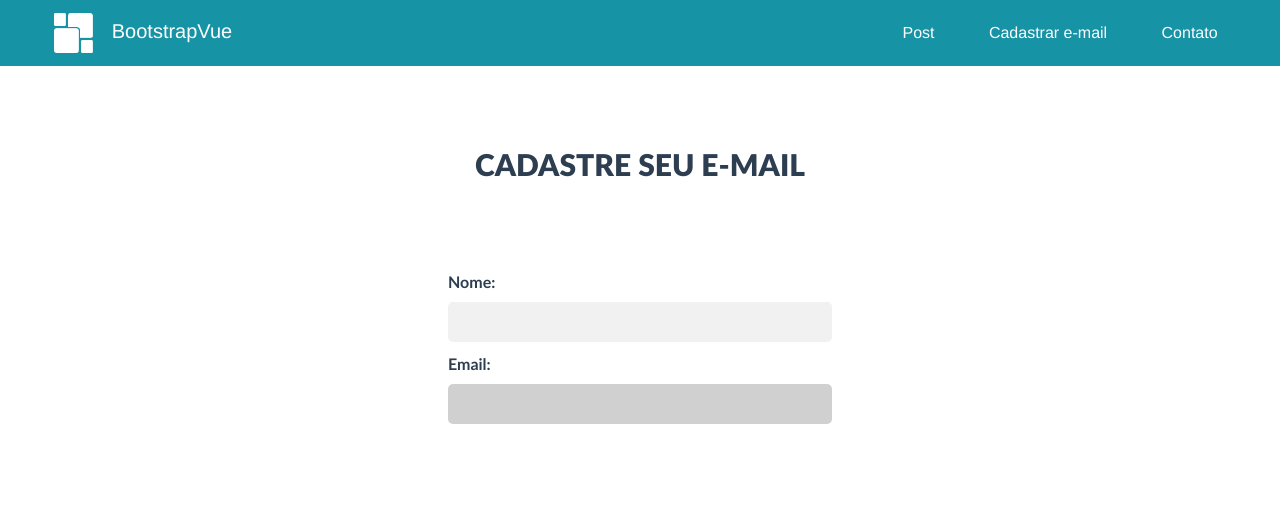
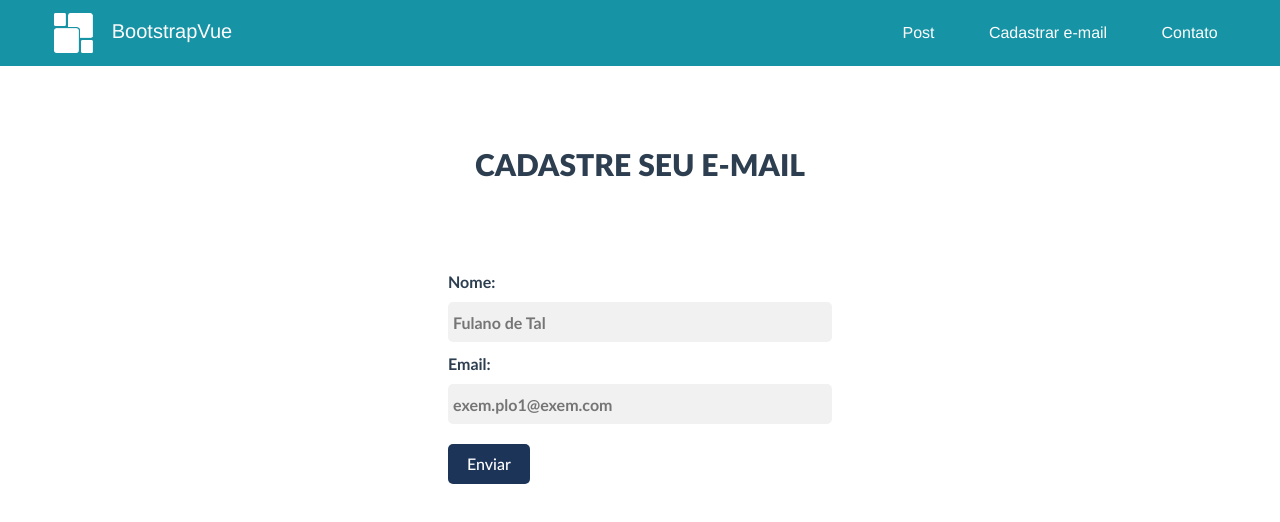
Before and after one commit to caiogottmann/Trabalho-ENG-Software, a Vue app in the folder Blogcomb/frontend/: page /cadastrarEmail in a window 1280 px wide. Shown: the top 522 px of the page. Built offline with nearby package versions, Linux system fonts and the light colour scheme.

Commit message:
ajustes finais dessas partes

```diff
--- a/Blogcomb/frontend/src/components/questao.vue
+++ b/Blogcomb/frontend/src/components/questao.vue
@@ -9,7 +9,7 @@ alteravel: Boolean, true;
 <template>
   <div id="que">
     <label id="tit" :for="nomeInput" >{{titulo}}</label >
-    <input autocomplete="off" :name="nomeInput" :placeholder="inputPlaceHolder" :type="tipo" :disabled="inalteravel" />
+    <input :pattern="expRegular" :required="requerido" autocomplete="off" :name="nomeInput" :placeholder="inputPlaceHolder" :type="tipo" :disabled="inalteravel" />
   </div>
 </template>
 
@@ -36,8 +36,16 @@ export default {
     inalteravel:{
       type: Boolean,
       default: false
+    },
+    expRegular:{
+      type: String,
+      default: "*"
+    },
+    requerido:{
+      type: Boolean,
+      default: false
     }
-  }
+  },
 }
 </script>
 
--- a/Blogcomb/frontend/src/views/cadastrarEmail.vue
+++ b/Blogcomb/frontend/src/views/cadastrarEmail.vue
@@ -5,8 +5,11 @@
       <div id="formulario">
         <h1 id="titulo">CADASTRE SEU E-MAIL</h1>
         <form id="forms">
-          <questao titulo="Nome:" nomeInput="nome" />
-          <questao class="espaco" titulo="Email:" nomeInput="nome" :inalteravel="true"/>
+          <questao titulo="Nome:" nomeInput="nome" expRegular="[A-Za-z]([A-Za-z]|[\b])*" inputPlaceHolder="Fulano de Tal" :requerido="true"/>
+          <questao class="espaco" titulo="Email:" nomeInput="nome" expRegular="[\w|.]*@[\w|.]*(.[a-zA-Z]*)+" :requerido="true" inputPlaceHolder="exem.plo1@exem.com"/>
+          <div id="envoltaBut">
+            <input type="submit" id="botao" value="Enviar"/>
+          </div>
         </form>
       </div>
     </div>
@@ -20,7 +23,7 @@ export default {
   components:{
     Navbar,
     Questao
-  }
+  },
 }
 </script>
 
@@ -42,6 +45,22 @@ export default {
 .espaco{
   margin-top: 10px;
 }
+#botao{
+  padding: 8px 19px;
+  border: 0px;
+  border-radius: 5px;
+  background-color: #1B3458;
+  color: #fdfdfd;
+  font-family: Lato;
+}
+#envoltaBut{
+  width: 100%;
+  display: flex;
+  justify-content: flex-start;
+  height: 80px;
+  align-items: center;
+
+}
 @media (max-width: 1024px ) {
   #formulario{
     width: 50vw;
```
